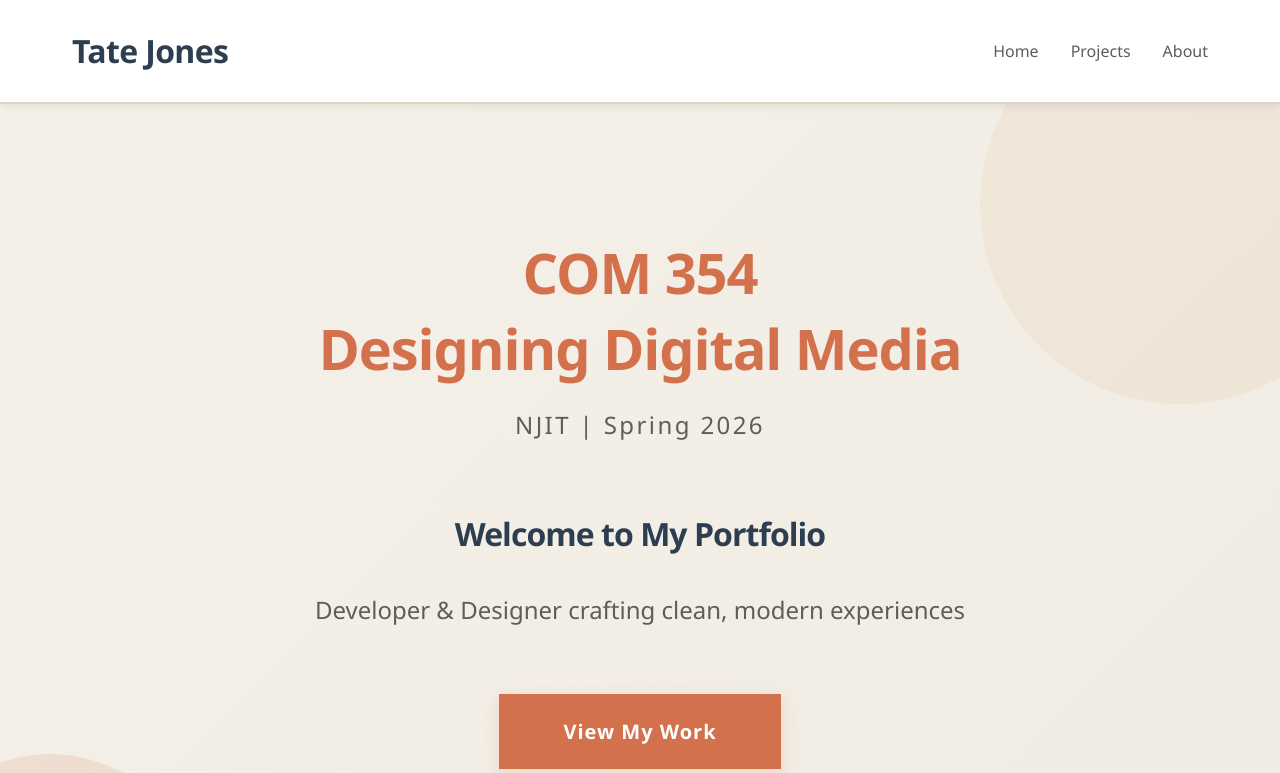
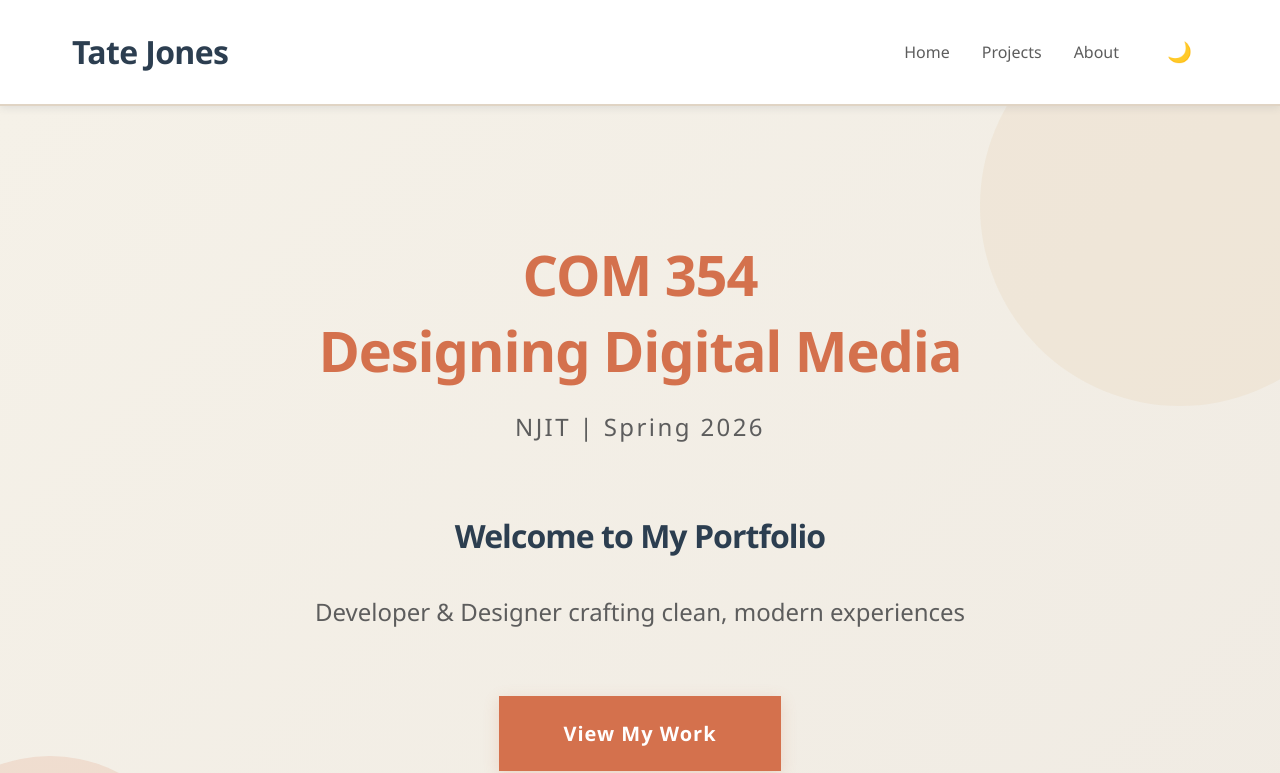
Before and after one commit to tatejones2/com354site, a React (Vite) app: page / in a window 1280 px wide. Shown: the top 773 px of the page. Built offline with nearby package versions, Linux system fonts and the light colour scheme.

Commit message:
Add dark mode toggle with theme switching

```diff
--- a/src/App.css
+++ b/src/App.css
@@ -32,6 +32,16 @@
   --spacing-2xl: 4rem;
 }
 
+.app.dark-mode {
+  --color-primary: #E8D4B8;
+  --color-secondary: #2C3E50;
+  --color-light: #1A1A1A;
+  --color-text: #E8D4B8;
+  --color-text-light: #B0B0B0;
+  --color-border: #333333;
+  --color-shadow: rgba(0, 0, 0, 0.3);
+}
+
 html {
   scroll-behavior: smooth;
 }
@@ -41,12 +51,14 @@ body {
   color: var(--color-text);
   background-color: var(--color-light);
   line-height: 1.6;
+  transition: background-color 0.3s ease, color 0.3s ease;
 }
 
 .app {
   min-height: 100vh;
   display: flex;
   flex-direction: column;
+  transition: background-color 0.3s ease;
 }
 
 /* Typography */
--- a/src/App.jsx
+++ b/src/App.jsx
@@ -1,3 +1,4 @@
+import { useState, createContext } from 'react'
 import Header from './components/Header'
 import Hero from './components/Hero'
 import Projects from './components/Projects'
@@ -5,15 +6,25 @@ import About from './components/About'
 import Footer from './components/Footer'
 import './App.css'
 
+export const ThemeContext = createContext()
+
 function App() {
+  const [darkMode, setDarkMode] = useState(false)
+
+  const toggleDarkMode = () => {
+    setDarkMode(!darkMode)
+  }
+
   return (
-    <div className="app">
+    <ThemeContext.Provider value={{ darkMode, toggleDarkMode }}>
+      <div className={`app ${darkMode ? 'dark-mode' : ''}`}>
         <Header />
         <Hero />
         <Projects />
         <About />
         <Footer />
       </div>
+    </ThemeContext.Provider>
   )
 }
 
--- a/src/components/About.css
+++ b/src/components/About.css
@@ -1,6 +1,7 @@
 .about {
   padding: var(--spacing-2xl) var(--spacing-lg);
   background-color: var(--color-light);
+  transition: background-color 0.3s ease;
 }
 
 .about-container {
@@ -44,6 +45,11 @@
   background-color: #f0f0f0;
   border: 2px solid var(--color-border);
   box-shadow: 0 4px 15px var(--color-shadow);
+  transition: background-color 0.3s ease;
+}
+
+.app.dark-mode .profile-image {
+  background-color: #333333;
 }
 
 .profile-image img {
--- a/src/components/Footer.css
+++ b/src/components/Footer.css
@@ -3,6 +3,11 @@
   color: white;
   padding: var(--spacing-2xl) var(--spacing-lg);
   margin-top: auto;
+  transition: background-color 0.3s ease;
+}
+
+.app.dark-mode .footer {
+  background-color: #1A1A1A;
 }
 
 .footer-content {
--- a/src/components/Header.css
+++ b/src/components/Header.css
@@ -5,6 +5,11 @@
   top: 0;
   z-index: 1000;
   box-shadow: 0 2px 8px var(--color-shadow);
+  transition: background-color 0.3s ease, border-color 0.3s ease;
+}
+
+.app.dark-mode .header {
+  background-color: #222222;
 }
 
 .header-container {
@@ -21,12 +26,14 @@
   font-weight: 700;
   color: var(--color-primary);
   letter-spacing: -0.02em;
+  transition: color 0.3s ease;
 }
 
 .nav {
   display: flex;
   gap: var(--spacing-lg);
   list-style: none;
+  align-items: center;
 }
 
 .nav-link {
@@ -61,6 +68,22 @@
   width: 100%;
 }
 
+.theme-toggle {
+  background: none;
+  border: none;
+  font-size: 1.25rem;
+  cursor: pointer;
+  padding: var(--spacing-sm);
+  transition: transform 0.3s ease;
+  display: flex;
+  align-items: center;
+  justify-content: center;
+}
+
+.theme-toggle:hover {
+  transform: scale(1.2);
+}
+
 @media (max-width: 768px) {
   .header-container {
     padding: var(--spacing-md) var(--spacing-md);
--- a/src/components/Header.jsx
+++ b/src/components/Header.jsx
@@ -1,6 +1,10 @@
+import { useContext } from 'react'
+import { ThemeContext } from '../App'
 import './Header.css'
 
 export default function Header() {
+  const { darkMode, toggleDarkMode } = useContext(ThemeContext)
+
   const scrollToSection = (id) => {
     const element = document.getElementById(id)
     element?.scrollIntoView({ behavior: 'smooth' })
@@ -14,6 +18,9 @@ export default function Header() {
           <button onClick={() => scrollToSection('home')} className="nav-link">Home</button>
           <button onClick={() => scrollToSection('projects')} className="nav-link">Projects</button>
           <button onClick={() => scrollToSection('about')} className="nav-link">About</button>
+          <button onClick={toggleDarkMode} className="theme-toggle" title={darkMode ? 'Light mode' : 'Dark mode'}>
+            {darkMode ? '☀️' : '🌙'}
+          </button>
         </nav>
       </div>
     </header>
--- a/src/components/Hero.css
+++ b/src/components/Hero.css
@@ -7,6 +7,11 @@
   padding: var(--spacing-2xl) var(--spacing-lg);
   position: relative;
   overflow: hidden;
+  transition: background 0.3s ease;
+}
+
+.app.dark-mode .hero {
+  background: linear-gradient(135deg, #1A1A1A 0%, #222222 100%);
 }
 
 .hero::before {
--- a/src/components/Projects.css
+++ b/src/components/Projects.css
@@ -1,6 +1,11 @@
 .projects {
   padding: var(--spacing-2xl) var(--spacing-lg);
   background-color: white;
+  transition: background-color 0.3s ease;
+}
+
+.app.dark-mode .projects {
+  background-color: #1F1F1F;
 }
 
 .projects-container {
@@ -84,6 +89,11 @@
   font-size: 0.8rem;
   font-weight: 500;
   border-radius: 0;
+  transition: background-color 0.3s ease, color 0.3s ease;
+}
+
+.app.dark-mode .tag {
+  background-color: #333333;
 }
 
 .project-link {
@@ -140,6 +150,10 @@
   z-index: 2000;
   padding: var(--spacing-md);
   animation: fadeIn 0.3s ease;
+}
+
+.app.dark-mode .modal-overlay {
+  background-color: rgba(0, 0, 0, 0.8);
 }
 
 @keyframes fadeIn {
```
Lines whose indentation alone changed are shown as unchanged.
